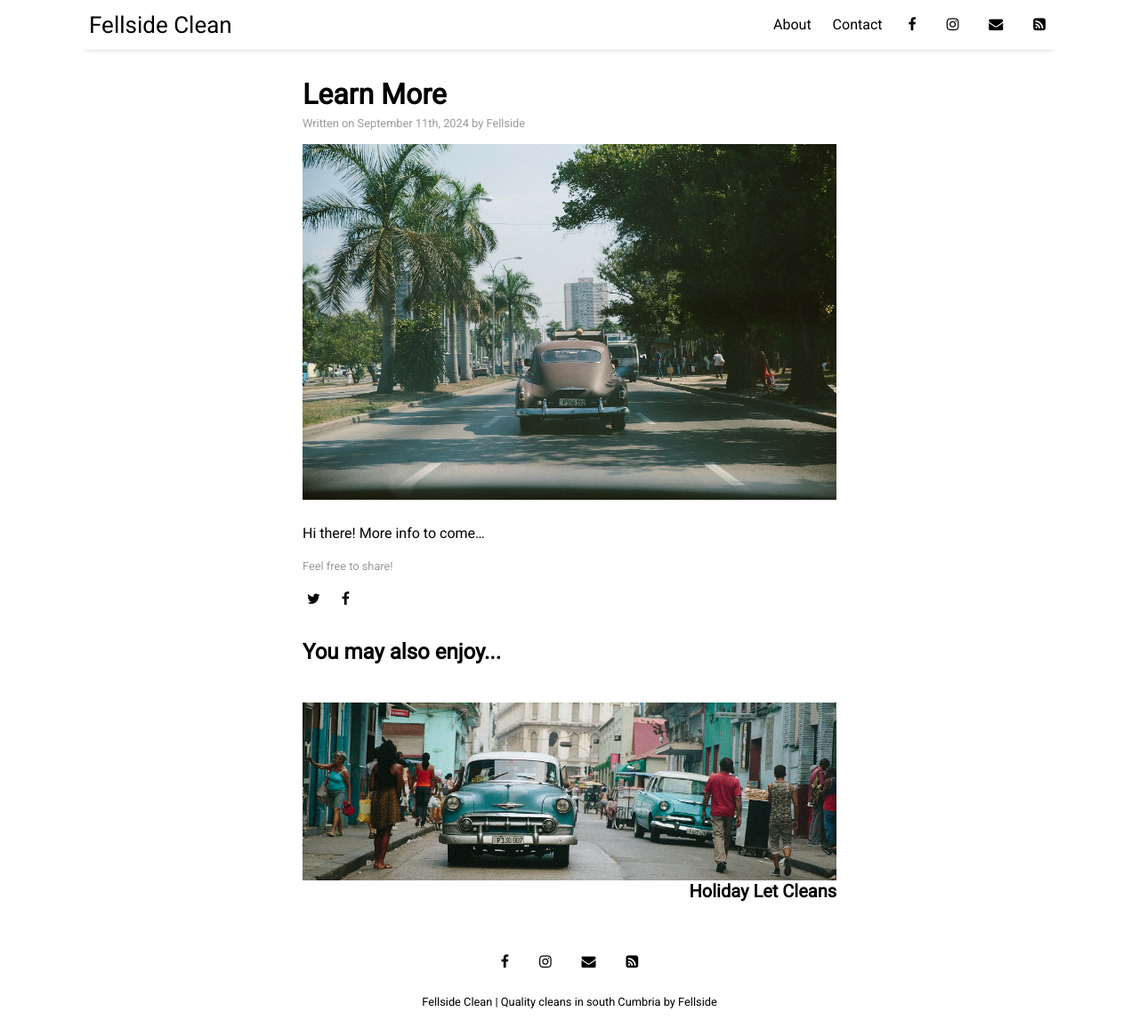
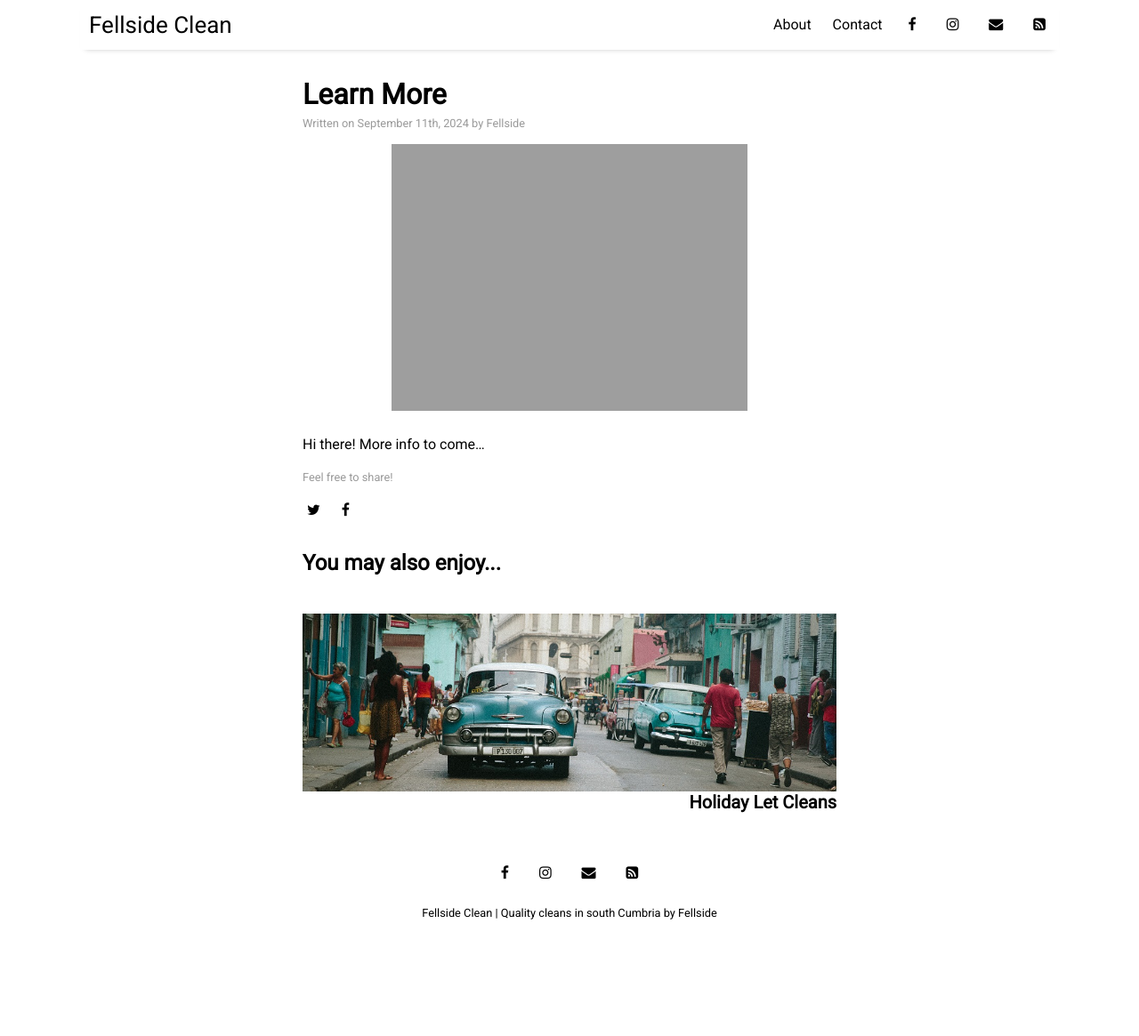
Before and after one commit to fellsideclean/fellsideclean.github.io, a Jekyll site: the page built from _posts/2024-09-11-learn-more.md, in a window 1280 px wide and 1165 px high. Shown: the whole window at 89% size. Built offline with Jekyll 4.4.1, drawn with Linux system fonts in a browser that asks for light colours; nearby versions of some CDN libraries.

Commit message:
Update and rename 2024-09-11-about-the-owner.md to 2024-09-11-learn-more.md

```diff
--- a/_posts/2024-09-11-about-the-owner.md
+++ b/_posts/2024-09-11-learn-more.md
@@ -4,7 +4,7 @@ title: "Learn More"
 author: "Fellside"
 categories: info
 tags: [info,about]
-image: cuba-2.jpg
+image: logo.jpg
 ---
 
 Hi there! More info to come...
```
